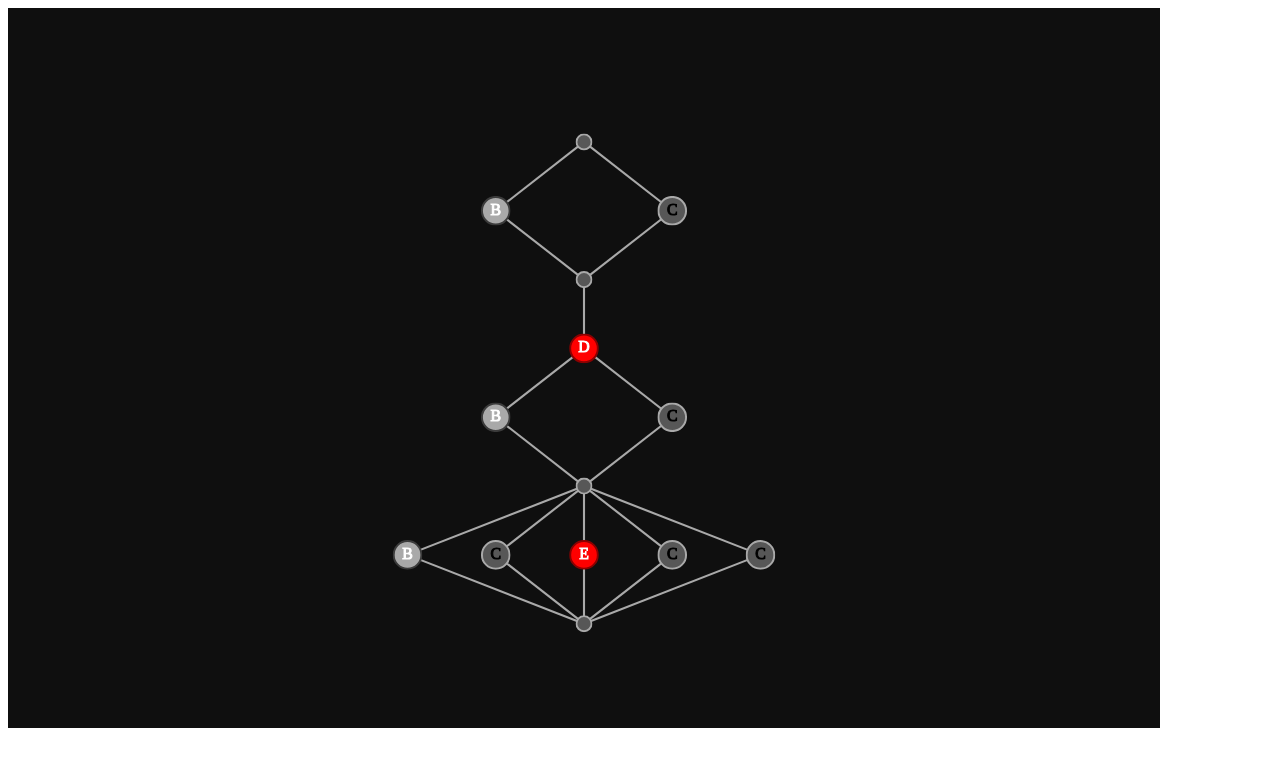
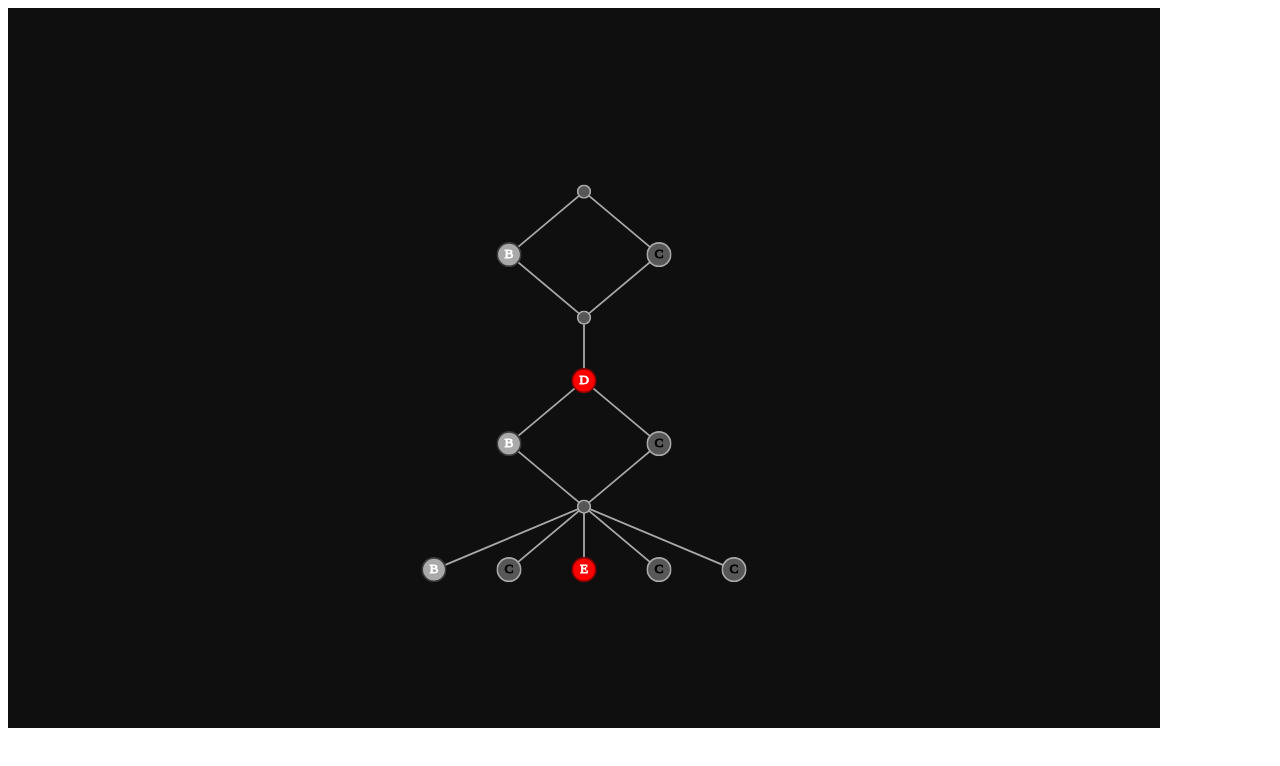
Before and after one commit to domi92/ngx-tree-flow, an Angular app: page / in a window 1280 px wide. Shown: the top 766 px of the page. Built offline with nearby package versions, Linux system fonts and the light colour scheme.

Commit message:
other @input param add

```diff
--- a/projects/ngx-tree-flow-demo/src/app/app.component.html
+++ b/projects/ngx-tree-flow-demo/src/app/app.component.html
@@ -1,3 +1,10 @@
 <div style="height: 90vh; width: 90vw; background-color: rgb(15, 15, 15)">
-  <ngx-tree-flow [data]="data"></ngx-tree-flow>
+  <ngx-tree-flow
+    [width]="500"
+    [height]="800"
+    [data]="data"
+    [levelSpacing]="70"
+    [useLabels]="true"
+    [useEndingJoinNode]="false"
+  ></ngx-tree-flow>
 </div>
--- a/projects/ngx-tree-flow-demo/src/app/app.component.ts
+++ b/projects/ngx-tree-flow-demo/src/app/app.component.ts
@@ -50,7 +50,7 @@ export class AppComponent implements OnInit {
     const source = interval(1000);
 
     const subscribe = source.subscribe({
-      next: (_) => {
+      next: (t) => {
         // this.rotation ++;
 
         switch (this.data[0][0].state) {
--- a/projects/ngx-tree-flow/src/lib/ngx-tree-flow.component.ts
+++ b/projects/ngx-tree-flow/src/lib/ngx-tree-flow.component.ts
@@ -13,6 +13,12 @@ export class NgxTreeFlowComponent {
   @Input('data')
   data: TreeFlowNode[][] = [];
 
+  @Input('width')
+  width: number = 500;
+
+  @Input('height')
+  height: number = 680;
+
   @Input('levelSpacing')
   levelSpacing: number = 65; //50 % 100
 
@@ -24,6 +30,7 @@ export class NgxTreeFlowComponent {
 
   @Input('nodeJoinRadius')
   nodeJoinRadius = 8;
+
   @Input('nodeJoinStrokeWidth')
   nodeJoinStrokeWidth: number = 2;
 
@@ -34,7 +41,7 @@ export class NgxTreeFlowComponent {
   rotation = 0;
 
   @Input('useLabels')
-  useLabels: boolean = true;
+  useLabels: boolean = false;
 
   @Input('useStartingJoinNode')
   useStartingJoinNode: boolean = true;
@@ -42,8 +49,6 @@ export class NgxTreeFlowComponent {
   @Input('useEndingJoinNode')
   useEndingJoinNode: boolean = true;
 
-  protected width: number = 500;
-  protected height: number = 680;
   protected viewBox: string | undefined = undefined;
   protected viewBoxNode: string | undefined = undefined;
   protected viewBoxJoinNode: string | undefined = undefined;
@@ -110,6 +115,7 @@ export class NgxTreeFlowComponent {
       this.design.push(designNodes);
 
       if (level.length >= 2) {
+        if (this.data.indexOf(level) + 1 != this.data.length || this.useEndingJoinNode) {
           levelIndex++;
 
           const joiningNode = new DesignTreeFlowNode(this.joinNode);
@@ -120,7 +126,8 @@ export class NgxTreeFlowComponent {
           joiningNode.nextLevelNodeCount = nextLevelIndex == -1 ? 0 : this.data[nextLevelIndex].length;
           joiningNode.isJoinNode = true;
 
-        if (this.data.indexOf(level) + 1 != this.data.length || this.useEndingJoinNode) this.design.push([joiningNode]);
+          this.design.push([joiningNode]);
+        }
       }
     }
 
```
Lines whose indentation alone changed are shown as unchanged.
